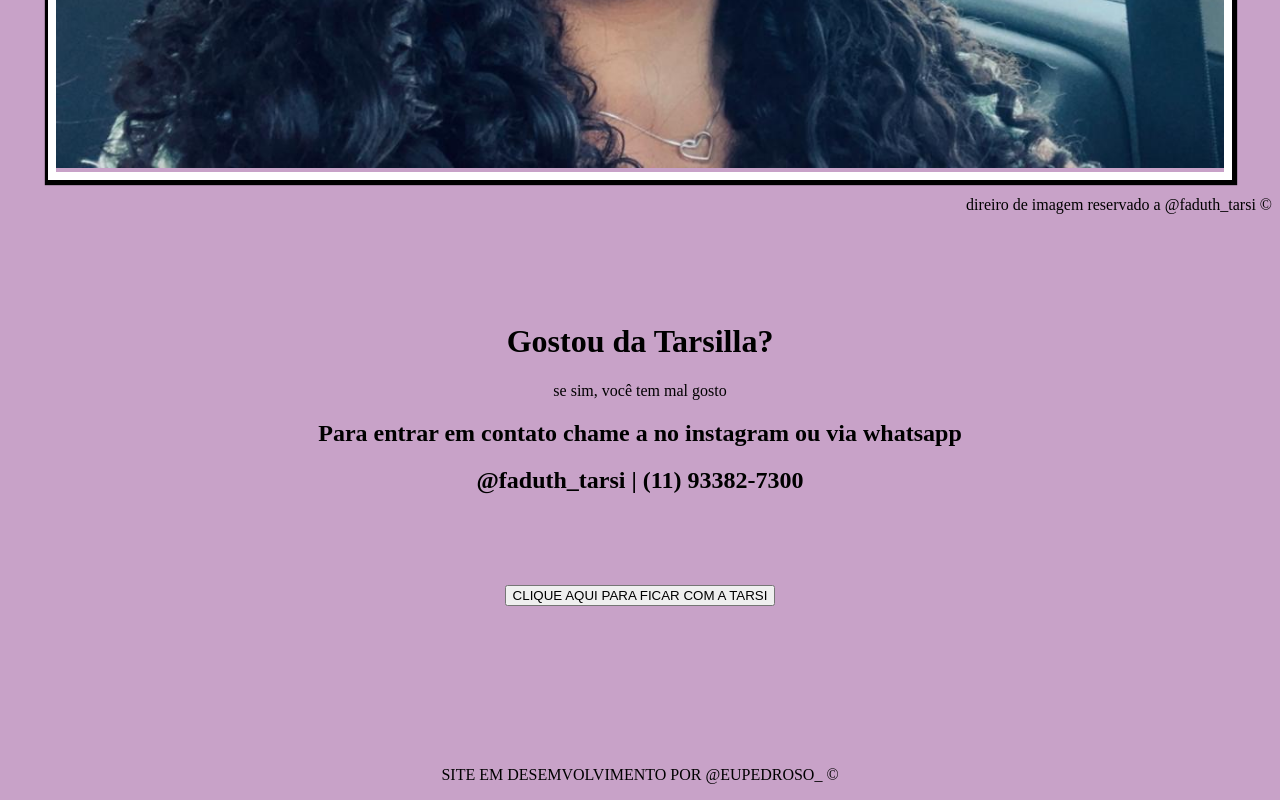
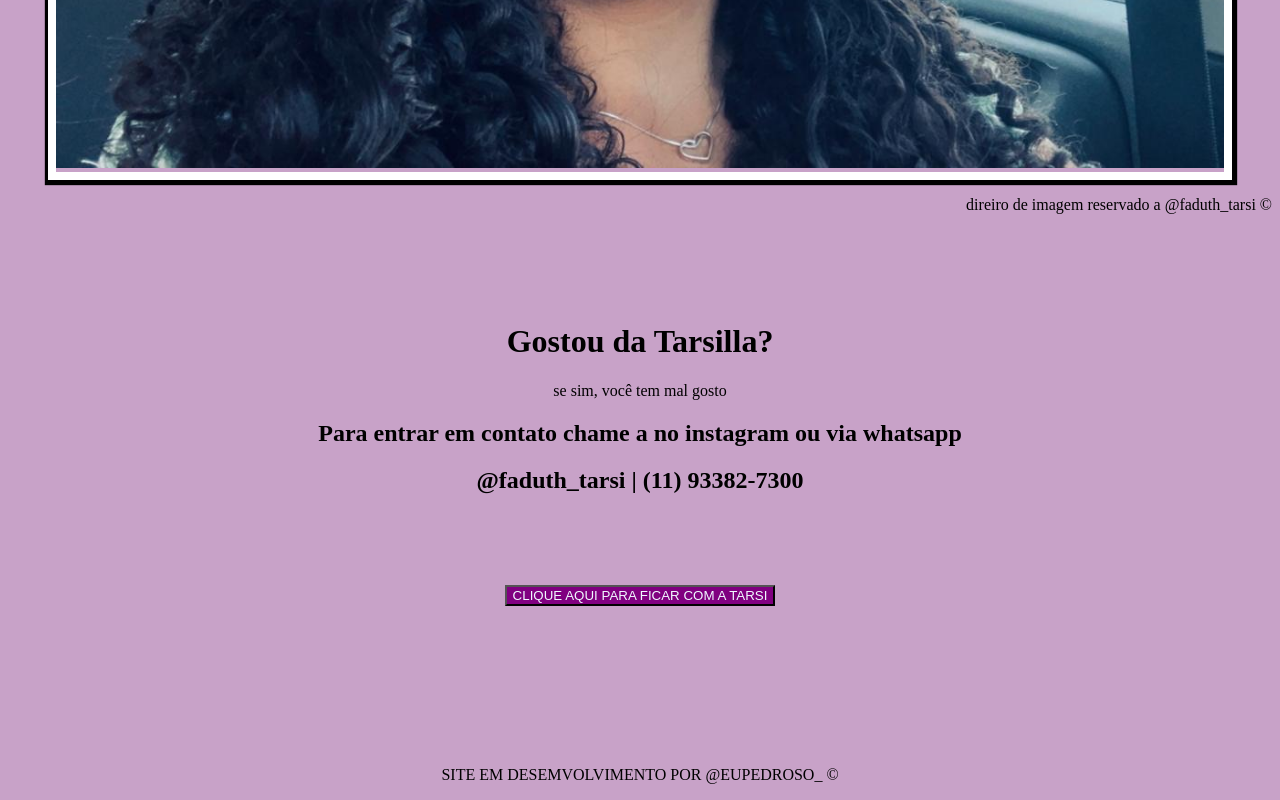
Before and after one commit to PEDROSO02/tinder-tarsi, a plain HTML site: page index.html in a window 1280 px wide. Shown: the part 1026-1826 px from the top of the page. Drawn offline with Linux system fonts and the light colour scheme.

Commit message:
Atualizar o style.css

```diff
--- a/style.css
+++ b/style.css
@@ -47,3 +47,7 @@ a {
 a:hover{
   color: purple;
 }
+button{
+  background-color: purple;
+  color: aliceblue;
+}
```
